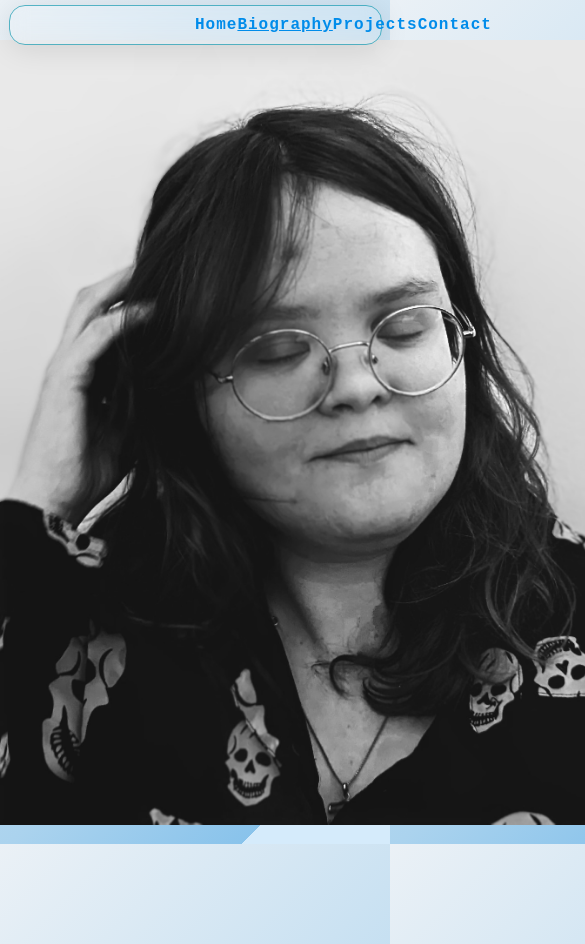
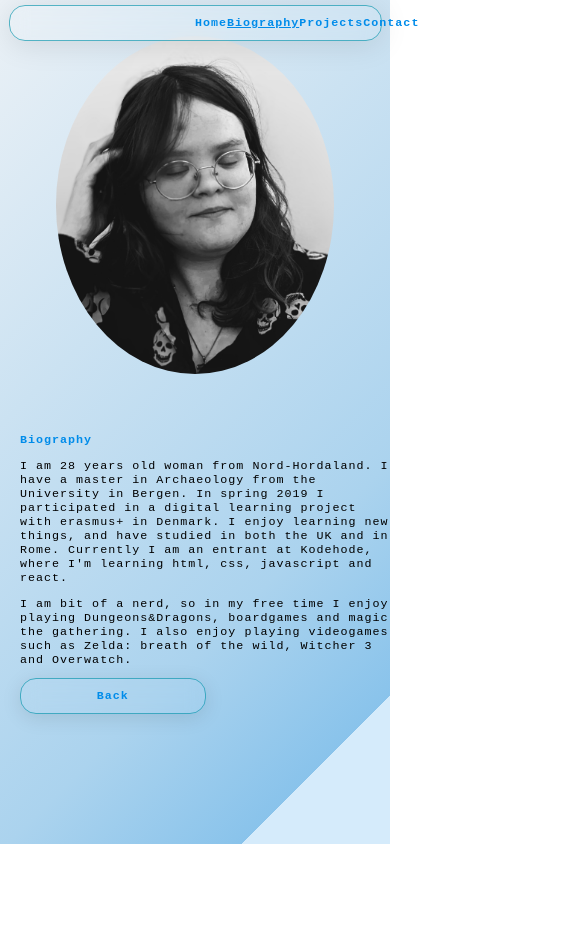
Before and after one commit to Masoer/portfolio, a React (Create React App) app: page /Biography in a window 390 px wide. Shown: the top 944 px of the page, 585 px wide, since content can reach past the window. After the commit the page ends 844 px from the top, so only its background shows below. Built offline with nearby package versions, Linux system fonts and the light colour scheme.

Commit message:
ported to larger screen and to mobile

```diff
--- a/src/App.js
+++ b/src/App.js
@@ -14,7 +14,7 @@ function App() {
       <Navbar sticky="top">
         <br></br>
         <Navdiv>
-          <StyledLink to="/Home"> Home </StyledLink>
+          <StyledLink to="/"> Home </StyledLink>
           <StyledLink to="/Biography"> Biography</StyledLink>
           <StyledLink to="/Projects">Projects</StyledLink>
           <StyledLink to="/Contact"> Contact</StyledLink>
--- a/src/Globalcomponents/Globalstyle.js
+++ b/src/Globalcomponents/Globalstyle.js
@@ -5,7 +5,11 @@ const GlobalStyle = createGlobalStyle`
 
         letter-spacing: 1px;
         font-family: 'Courier New', Courier;
+        font-size: 1.3vw;
 
+        @media only screen and (max-width: 40em) {
+          font-size: 3vw;
+        }
     };
     body {
         background-image:linear-gradient(135deg, rgba(235,241,246,1) 0%,rgba(171,211,238,1) 69%,rgba(137,195,235,1) 88%,rgba(213,235,251,1) 17%);
@@ -18,6 +22,7 @@ const GlobalStyle = createGlobalStyle`
     }
 
 
+
 `;
 
 export default GlobalStyle;
--- a/src/index.js
+++ b/src/index.js
@@ -1,9 +1,10 @@
 import React from "react";
 import ReactDOM from "react-dom/client";
 import "./index.css";
-import App from "./App";
+
 import reportWebVitals from "./reportWebVitals";
 import { BrowserRouter as Router } from "react-router-dom";
+import App from "./App";
 
 const root = ReactDOM.createRoot(document.getElementById("root"));
 root.render(
--- a/src/pages/Biography.js
+++ b/src/pages/Biography.js
@@ -6,6 +6,7 @@ import {
   NewSection,
   Image,
   StyledButton,
+  ImagePhone,
 } from "./Home";
 import Info from "./Info";
 import PicMe from "./PicMe.jpg";
@@ -19,6 +20,7 @@ const Biography = () => {
   const navigate = useNavigate();
   return (
     <>
+      <ImagePhone src={PicMe} alt="me" />
       <Container>
         <NewSection>
           <Column>
@@ -27,7 +29,6 @@ const Biography = () => {
               <MarginDiv>
                 <h2>Biography</h2>
 
-                <br></br>
                 <WidthDiv>
                   <Info />
                   <StyledButton onClick={() => navigate(-1)}>Back</StyledButton>
--- a/src/pages/Home.js
+++ b/src/pages/Home.js
@@ -24,20 +24,46 @@ export const Image = styled.img`
   flex-direction: row;
   height: 93vh;
   width: auto;
+
+  @media only screen and (max-width: 40em) {
+    display: none;
+  }
+  @media only screen and (min-width: 100em) {
+    height: 95vh;
+  }
+`;
+
+export const ImagePhone = styled.img`
+  display: none;
+  @media only screen and (max-width: 40em) {
+    display: block;
+    margin-left: auto;
+    margin-right: auto;
+    height: 40vh;
+    width: auto;
+    border-radius: 50%;
+  }
 `;
 
 export const MarginDiv = styled.div`
   margin-left: 20px;
-  margin-top: 50px;
+  margin-top: 150px;
+  @media only screen and (max-width: 40em) {
+    margin-top: 50px;
+  }
 `;
 
 export const Tittel = styled.h1`
   font-size: 2rem;
   margin-top: -20px;
+
+  @media only screen and (max-width: 40em) {
+    text-align: center;
+  }
 `;
 
 export const StyledButton = styled.button`
-  width: 115px;
+  width: 22vh;
   padding: 10px;
   color: #008cea;
   font-weight: bold;
@@ -45,7 +71,7 @@ export const StyledButton = styled.button`
 
   background: rgba(6, 146, 170, 0);
   border-radius: 16px;
-  box-shadow: 0 4px 30px rgba(0, 0, 0, 0.1);
+  box-shadow: 0 4px 20px rgba(0, 0, 0, 0.1);
   backdrop-filter: blur(9.1px);
   -webkit-backdrop-filter: blur(9.1px);
   border: 1px solid rgba(6, 146, 170, 0.65);
@@ -55,16 +81,13 @@ const Home = () => {
   const navigate = useNavigate();
   return (
     <>
+      <ImagePhone src={PicMe} alt="me" />
       <Container>
         <NewSection>
           <Column>
             <Image src={PicMe} alt="me" />
             <Container>
               <MarginDiv>
-                <br></br>
-                <br></br>
-                <br></br>
-                <br></br>
                 <Tittel>MARGRETHE</Tittel>
                 <Tittel>SOFIE</Tittel>
                 <h3>
--- a/src/pages/Navbar.js
+++ b/src/pages/Navbar.js
@@ -20,6 +20,10 @@ export const Navbar = styled.ul`
   backdrop-filter: blur(9.1px);
   -webkit-backdrop-filter: blur(9.1px);
   border: 1px solid rgba(6, 146, 170, 0.65);
+
+  @media only screen and (max-width: 40em) {
+    align-items: none;
+  }
 `;
 
 export const Navdiv = styled.div`
--- a/src/pages/Projects.js
+++ b/src/pages/Projects.js
@@ -3,7 +3,15 @@ import styled from "styled-components";
 
 export const WebshopImage = styled.img`
   width: auto;
-  height: 200px;
+  height: 30vh;
+
+  @media only screen and (max-width: 40em) {
+    height: 20vh;
+  }
+
+  @media only screen and (min-width: 110em) {
+    height: 20vh;
+  }
 `;
 
 export const MainDiv = styled.div`
```
Also changed, not shown: src/SizeScale.js (added, +24 -0 lines).
